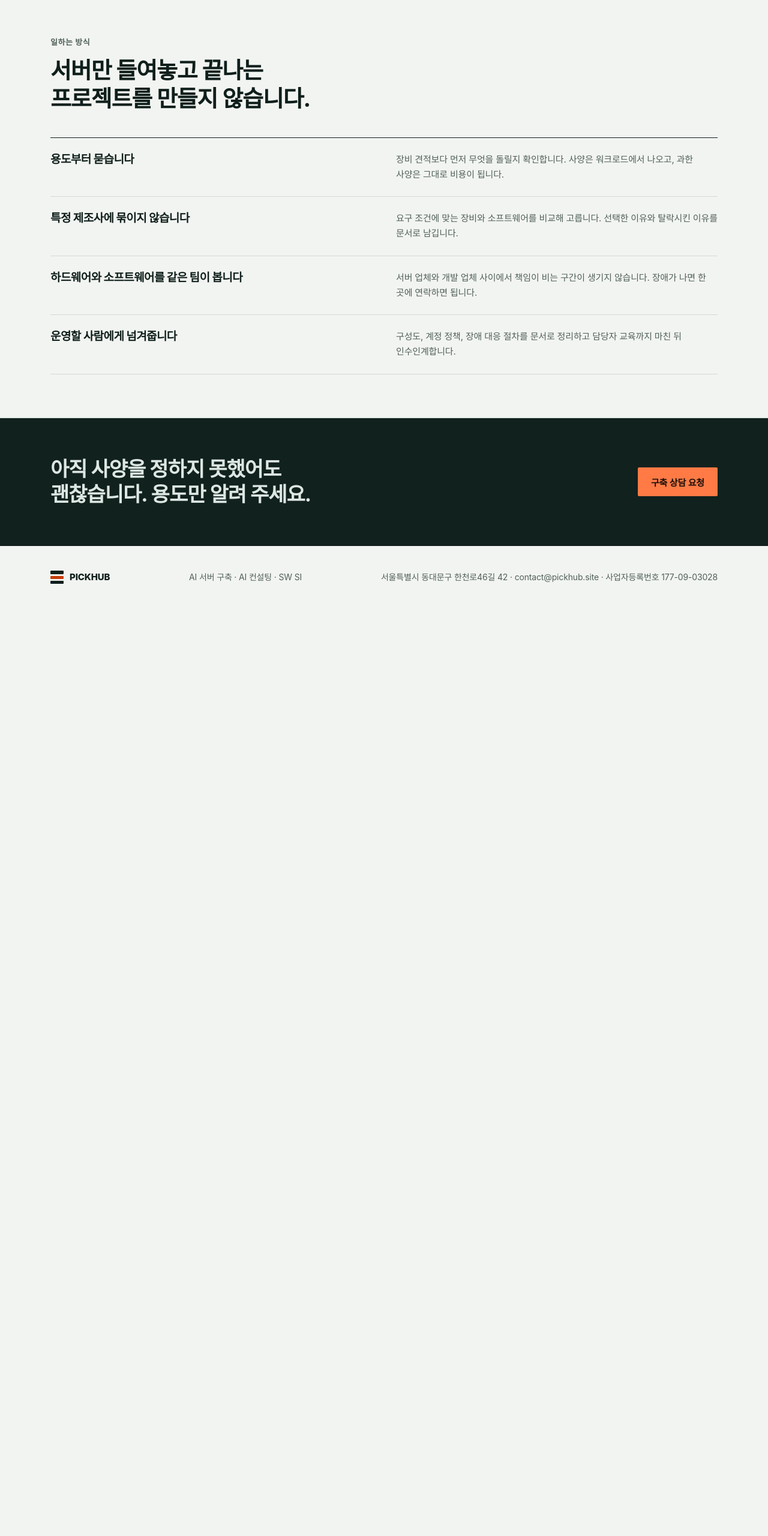
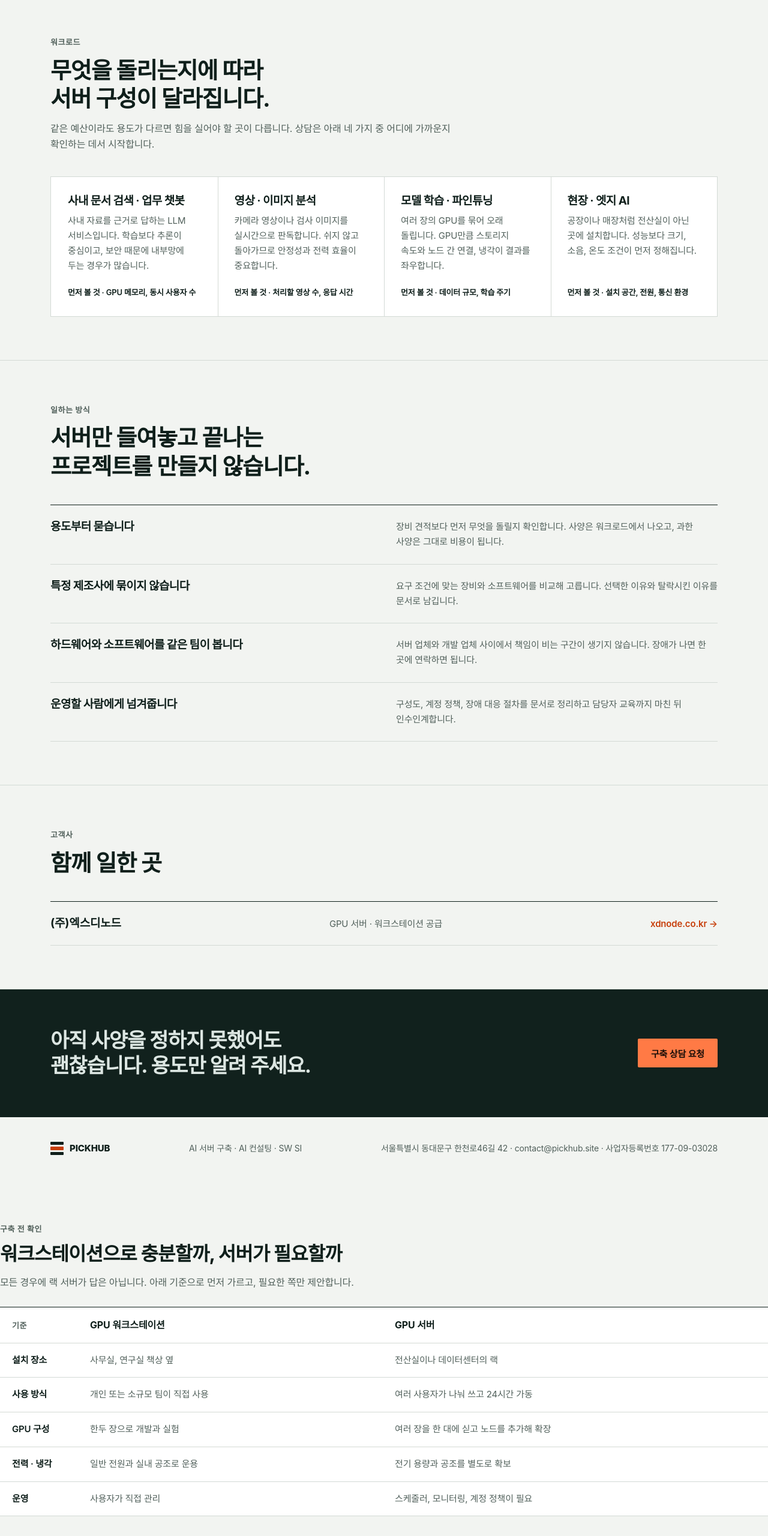
Before and after one commit to Csanoo/pickhub-site, a plain HTML site: page index.html in a window 1280 px wide. Shown: the part 1290-3850 px from the top of the page at 60% size. Before the commit the page ends 2321 px from the top, so only its background shows below. Drawn offline with Linux system fonts and the light colour scheme; a web font is replaced by a local one.

Commit message:
워크로드·비교표·고객사 섹션 추가
홈에 워크로드별 구성 기준과 고객사, 사업분야에 워크스테이션/서버 비교표 추가.
진행 절차 설계 단계에 항목별 견적 공개 문구 반영.

Co-Authored-By: Claude Fable 5.2 <noreply@anthropic.com>
Claude-Session: https://claude.ai/code/session_01CrKQwSuy45R982doyD2KJe

```diff
--- a/index.html
+++ b/index.html
@@ -143,6 +143,24 @@ form{display:flex;flex-direction:column;gap:18px}
 .result pre{margin:0;white-space:pre-wrap;font:400 14px/1.7 var(--mono);color:var(--ink)}
 .hint{font-size:14px;color:var(--muted)}
 
+.four{display:grid;grid-template-columns:repeat(auto-fit,minmax(min(250px,100%),1fr));border:1px solid var(--line);background:var(--surface)}
+.four article{padding:28px;border-right:1px solid var(--line);border-bottom:1px solid var(--line);margin:0 -1px -1px 0;display:flex;flex-direction:column;gap:10px}
+.four h3{font-size:19px}
+.four p{color:var(--muted);font-size:15px}
+.four .key{margin-top:auto;padding-top:12px;font-size:13px;font-weight:600;color:var(--ink)}
+.scroll{overflow-x:auto}
+.cmp{width:100%;min-width:560px;border-collapse:collapse;border-top:1px solid var(--ink);background:var(--surface)}
+.cmp th,.cmp td{text-align:left;padding:16px 20px;border-bottom:1px solid var(--line);font-size:15px;vertical-align:top}
+.cmp thead th{font-size:16px}
+.cmp tbody th{width:130px;font-weight:600}
+.cmp td{color:var(--muted)}
+.clients{list-style:none;margin:0;padding:0;border-top:1px solid var(--ink)}
+.clients li{display:flex;flex-wrap:wrap;gap:8px 32px;align-items:baseline;justify-content:space-between;padding:20px 0;border-bottom:1px solid var(--line)}
+.clients b{font-size:19px}
+.clients span{color:var(--muted);font-size:15px}
+.clients a{font-weight:600;font-size:15px;color:var(--accent);text-decoration:none}
+.clients a:hover{text-decoration:underline}
+
 .band{padding:64px 0;background:var(--rack);color:var(--rack-ink)}
 .band .wrap{display:flex;flex-wrap:wrap;gap:24px;align-items:center;justify-content:space-between}
 .band h2{font-size:clamp(24px,3.2vw,34px);max-width:620px}
@@ -231,6 +249,22 @@ footer .logo{color:var(--ink);font-size:15px}
   <section class="block">
     <div class="wrap">
       <div class="head">
+        <p class="mono">워크로드</p>
+        <h2>무엇을 돌리는지에 따라 서버 구성이 달라집니다.</h2>
+        <p>같은 예산이라도 용도가 다르면 힘을 실어야 할 곳이 다릅니다. 상담은 아래 네 가지 중 어디에 가까운지 확인하는 데서 시작합니다.</p>
+      </div>
+      <div class="four">
+        <article><h3>사내 문서 검색 · 업무 챗봇</h3><p>사내 자료를 근거로 답하는 LLM 서비스입니다. 학습보다 추론이 중심이고, 보안 때문에 내부망에 두는 경우가 많습니다.</p><span class="key">먼저 볼 것 · GPU 메모리, 동시 사용자 수</span></article>
+        <article><h3>영상 · 이미지 분석</h3><p>카메라 영상이나 검사 이미지를 실시간으로 판독합니다. 쉬지 않고 돌아가므로 안정성과 전력 효율이 중요합니다.</p><span class="key">먼저 볼 것 · 처리할 영상 수, 응답 시간</span></article>
+        <article><h3>모델 학습 · 파인튜닝</h3><p>여러 장의 GPU를 묶어 오래 돌립니다. GPU만큼 스토리지 속도와 노드 간 연결, 냉각이 결과를 좌우합니다.</p><span class="key">먼저 볼 것 · 데이터 규모, 학습 주기</span></article>
+        <article><h3>현장 · 엣지 AI</h3><p>공장이나 매장처럼 전산실이 아닌 곳에 설치합니다. 성능보다 크기, 소음, 온도 조건이 먼저 정해집니다.</p><span class="key">먼저 볼 것 · 설치 공간, 전원, 통신 환경</span></article>
+      </div>
+    </div>
+  </section>
+
+  <section class="block">
+    <div class="wrap">
+      <div class="head">
         <p class="mono">일하는 방식</p>
         <h2>서버만 들여놓고 끝나는 프로젝트를 만들지 않습니다.</h2>
       </div>
@@ -240,6 +274,18 @@ footer .logo{color:var(--ink);font-size:15px}
         <div class="row"><h3>하드웨어와 소프트웨어를 같은 팀이 봅니다</h3><p>서버 업체와 개발 업체 사이에서 책임이 비는 구간이 생기지 않습니다. 장애가 나면 한 곳에 연락하면 됩니다.</p></div>
         <div class="row"><h3>운영할 사람에게 넘겨줍니다</h3><p>구성도, 계정 정책, 장애 대응 절차를 문서로 정리하고 담당자 교육까지 마친 뒤 인수인계합니다.</p></div>
       </div>
+    </div>
+  </section>
+
+  <section class="block">
+    <div class="wrap">
+      <div class="head">
+        <p class="mono">고객사</p>
+        <h2>함께 일한 곳</h2>
+      </div>
+      <ul class="clients">
+        <li><b>(주)엑스디노드</b><span>GPU 서버 · 워크스테이션 공급</span><a href="https://www.xdnode.co.kr" target="_blank" rel="noopener">xdnode.co.kr →</a></li>
+      </ul>
     </div>
   </section>
 
@@ -282,6 +328,18 @@ footer .logo{color:var(--ink);font-size:15px}
       </div>
     </div>
   </section>
+  <section class="block">
+    <div class="wrap">
+      <div class="head">
+        <p class="mono">고객사</p>
+        <h2>함께 일한 곳</h2>
+      </div>
+      <ul class="clients">
+        <li><b>(주)엑스디노드</b><span>GPU 서버 · 워크스테이션 공급</span><a href="https://www.xdnode.co.kr" target="_blank" rel="noopener">xdnode.co.kr →</a></li>
+      </ul>
+    </div>
+  </section>
+
   <section class="band">
     <div class="wrap">
       <h2>어떤 일을 어디까지 하는지 확인해 보세요.</h2>
@@ -366,7 +424,7 @@ footer .logo{color:var(--ink);font-size:15px}
     <div class="wrap">
       <ol class="steps">
         <li><span class="n">01</span><h3>진단</h3><p>용도, 사용자, 데이터, 설치 장소, 예산 범위를 확인합니다.</p><span class="out">산출물 · 요구사항 정의서</span></li>
-        <li><span class="n">02</span><h3>설계</h3><p>장비 사양과 구성, 소프트웨어 구조를 정하고 대안을 비교합니다.</p><span class="out">산출물 · 구성 설계서, 견적</span></li>
+        <li><span class="n">02</span><h3>설계</h3><p>장비 사양과 구성을 정하고 대안을 비교합니다. 견적은 항목별로 나눠 공개합니다.</p><span class="out">산출물 · 구성 설계서, 견적</span></li>
         <li><span class="n">03</span><h3>구축</h3><p>장비 설치, 환경 세팅, 소프트웨어 개발을 일정에 맞춰 진행합니다.</p><span class="out">산출물 · 주간 진행 보고</span></li>
         <li><span class="n">04</span><h3>검증</h3><p>실제 워크로드로 성능과 안정성을 시험하고 미비점을 보완합니다.</p><span class="out">산출물 · 시험 결과서</span></li>
         <li><span class="n">05</span><h3>운영 이관</h3><p>운영 문서를 전달하고 담당자 교육을 진행합니다. 이후 유지보수로 이어집니다.</p><span class="out">산출물 · 운영 매뉴얼</span></li>
@@ -485,4 +543,20 @@ footer .logo{color:var(--ink);font-size:15px}
 })();
 </script>
 </body>
-</html>
+</html>    <section class="svc" style="display:block">
+      <p class="mono">구축 전 확인</p>
+      <h2>워크스테이션으로 충분할까, 서버가 필요할까</h2>
+      <p class="desc" style="max-width:640px;margin-bottom:28px">모든 경우에 랙 서버가 답은 아닙니다. 아래 기준으로 먼저 가르고, 필요한 쪽만 제안합니다.</p>
+      <div class="scroll">
+        <table class="cmp">
+          <thead><tr><th scope="col"><span class="mono">기준</span></th><th scope="col">GPU 워크스테이션</th><th scope="col">GPU 서버</th></tr></thead>
+          <tbody>
+            <tr><th scope="row">설치 장소</th><td>사무실, 연구실 책상 옆</td><td>전산실이나 데이터센터의 랙</td></tr>
+            <tr><th scope="row">사용 방식</th><td>개인 또는 소규모 팀이 직접 사용</td><td>여러 사용자가 나눠 쓰고 24시간 가동</td></tr>
+            <tr><th scope="row">GPU 구성</th><td>한두 장으로 개발과 실험</td><td>여러 장을 한 대에 싣고 노드를 추가해 확장</td></tr>
+            <tr><th scope="row">전력 · 냉각</th><td>일반 전원과 실내 공조로 운용</td><td>전기 용량과 공조를 별도로 확보</td></tr>
+            <tr><th scope="row">운영</th><td>사용자가 직접 관리</td><td>스케줄러, 모니터링, 계정 정책이 필요</td></tr>
+          </tbody>
+        </table>
+      </div>
+    </section>
```
